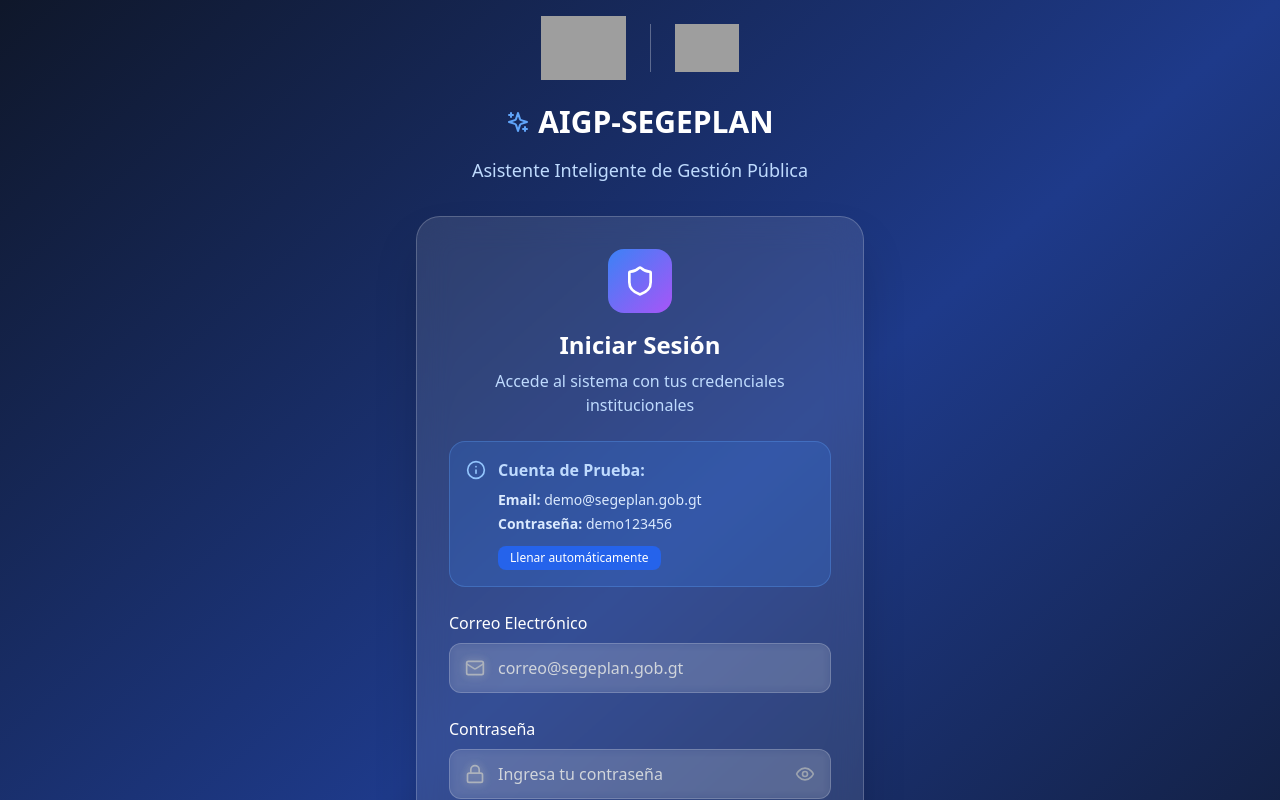
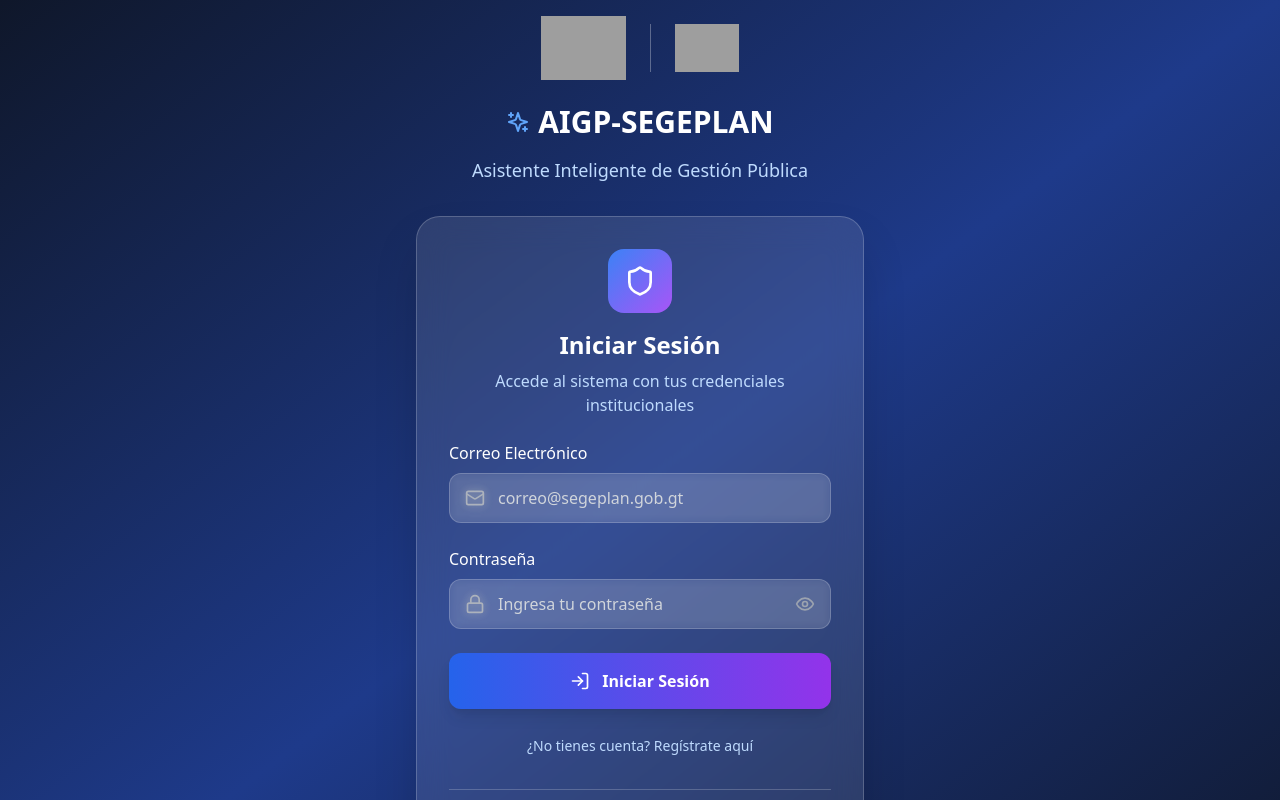
Before and after one commit to RedCiudadana/IA-SEGEPLAN-2025, a React (Vite) app: page / in a window 1280 px wide. Shown: the top 800 px of the page. Built offline with nearby package versions, Linux system fonts and the light colour scheme; no server answers; grey boxes are pictures that could not be loaded.

Commit message:
Updated Login.tsx

```diff
--- a/src/components/pages/Login.tsx
+++ b/src/components/pages/Login.tsx
@@ -135,31 +135,6 @@
             </p>
           </div>
 
-          {modo === 'login' && (
-            <div className="bg-blue-500/20 border border-blue-400/30 rounded-2xl p-4 mb-6">
-              <div className="flex items-start space-x-3">
-                <Info size={20} className="text-blue-300 mt-0.5 flex-shrink-0" />
-                <div>
-                  <h3 className="text-blue-200 font-semibold mb-2">Cuenta de Prueba:</h3>
-                  <div className="space-y-1 text-sm">
-                    <p className="text-blue-100">
-                      <strong>Email:</strong> demo@segeplan.gob.gt
-                    </p>
-                    <p className="text-blue-100">
-                      <strong>Contraseña:</strong> demo123456
-                    </p>
-                  </div>
-                  <button
-                    type="button"
-                    onClick={llenarCredencialesPrueba}
-                    className="mt-3 text-xs bg-blue-600 hover:bg-blue-700 text-white px-3 py-1 rounded-lg transition-colors"
-                  >
-                    Llenar automáticamente
-                  </button>
-                </div>
-              </div>
-            </div>
-          )}
 
           <form onSubmit={modo === 'login' ? manejarLogin : manejarRegistro} className="space-y-6">
             {modo === 'registro' && (
```
